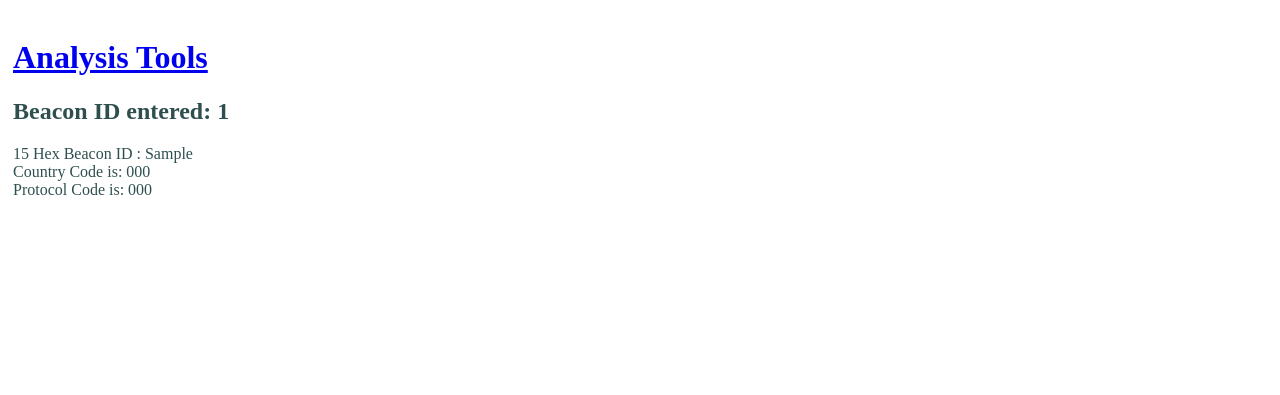
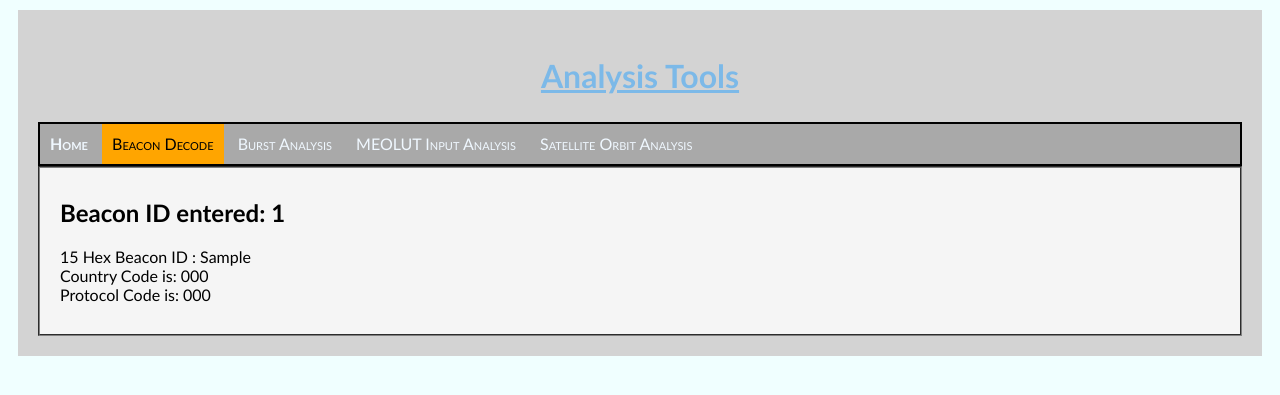
Before and after one commit to jrreich/MEO_Analysis_HTML_Interface, a Flask app: template templates/BeaconDecoded.html in a window 1280 px wide. Shown: the top 395 px of the page. Run offline with Flask 2, Linux system fonts and the light colour scheme; the template is opened without the code that fills it: most values are stand-ins (such as "Sample title", 1, 10 or a date in 2020).

Commit message:
updated beacon decode styling

```diff
--- a/templates/BeaconDecoded.html
+++ b/templates/BeaconDecoded.html
@@ -5,17 +5,28 @@
     <meta charset="utf-8" />
     <meta name="viewport" content="width=device-width, initial-scale=1">
     <title>Beacon Decoded</title>
-    <link rel="stylesheet" type="text/css" href="{{ url_for('static',filename='styles/mystylesheet.css') }}">
+    <link rel="stylesheet" type="text/css" href="{{ url_for('static',filename='styles/mystylesheet3.css') }}">
+    <!--<link rel="stylesheet" type="text/css" href='styles/mystylesheet3.css'>-->
 </head>
 <body>
-    <div class="heading1">
+    <main>
+        <div id="heading1">
             <h1>
                 <a href="{{ url_for('index') }}">Analysis Tools</a>
             </h1>
         </div>
+        <nav class="topnav">
+            <a href="/" class="home">Home</a>
+            <a href="/beacon" class="active">Beacon Decode</a>
+            <a href="/rawburst">Burst Analysis</a>
+            <a href="#">MEOLUT Input Analysis</a>
+            <a href="#">Satellite Orbit Analysis</a>
+        </nav>
+        <section class="content">
             <h2> Beacon ID entered: {{ beaconID }} </h2>
             <div> 15 Hex Beacon ID : {{ beaconID15 }} </div>
             <div> Country Code is: {{ countrycode }} </div>
             <div> Protocol Code is: {{ protocolcode }} </div>
+        </section>
 </body>
 </html>
--- a/templates/index3.html
+++ b/templates/index3.html
@@ -23,7 +23,7 @@
             <a href="#">Satellite Orbit Analysis</a>
         </nav>
         <section class="content">
-            <h2> Welcome to the LUT Analysis Tools  Testing 123. 456</h2>
+            <h2> Welcome to the LUT Analysis Tools</h2>
             <p>Select from the toolbar above to start analyzing</p>
         </section>
     </main>
```
Also changed, not shown: 1 other file. Lines whose indentation alone changed are shown as unchanged.
